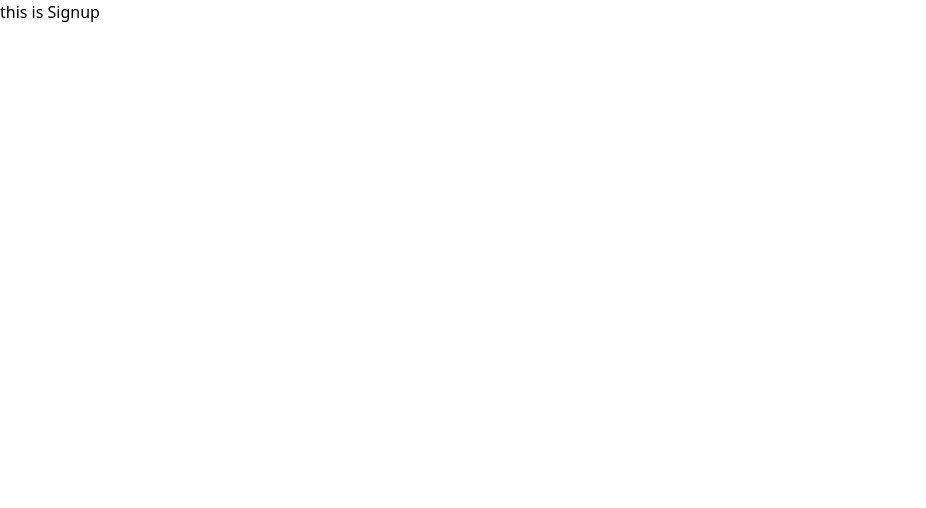
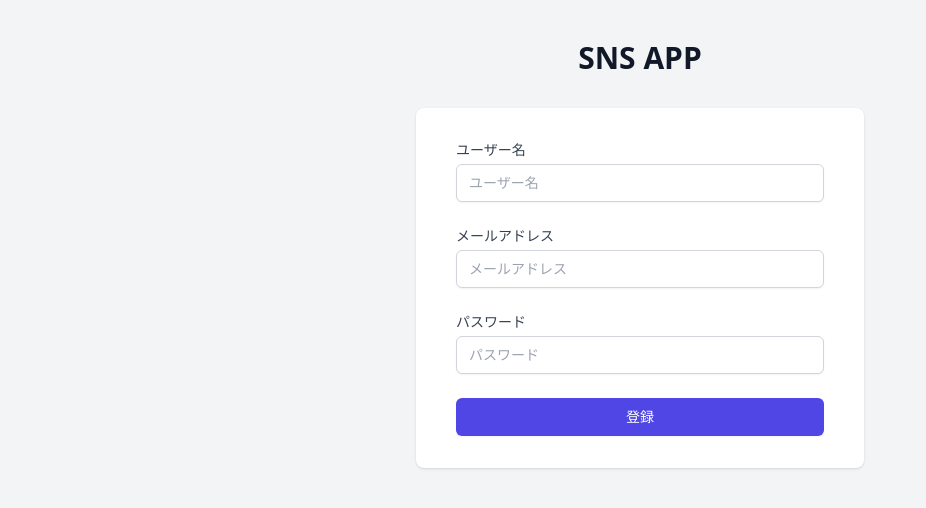
Before and after one commit to thiger7/sns-react-app, a React (Create React App) app: page /signup in a window 1280 px wide. Shown: the top 508 px of the page, without its empty margins (0-926 px from the left). Built offline with nearby package versions, Linux system fonts and the light colour scheme.

Commit message:
auth認証処理のモジュール作成

```diff
--- a/package.json
+++ b/package.json
@@ -3,6 +3,7 @@
   "version": "0.1.0",
   "private": true,
   "dependencies": {
+    "@supabase/supabase-js": "^2.42.5",
     "@testing-library/jest-dom": "^5.17.0",
     "@testing-library/react": "^13.4.0",
     "@testing-library/user-event": "^13.5.0",
--- /dev/null
+++ b/src/lib/supabase.js
@@ -0,0 +1,6 @@
+import { createClient } from "@supabase/supabase-js";
+
+export const supabase = createClient(
+  process.env.REACT_APP_SUPABASE_URL,
+  process.env.REACT_APP_SUPABASE_API_KEY
+);
--- a/src/pages/Signup.js
+++ b/src/pages/Signup.js
@@ -1,4 +1,76 @@
 function Signup() {
-  return <div>this is Signup</div>;
+  return (
+    <div className="min-h-screen bg-gray-100 py-10 px-4 sm:px-6 lg:px-8">
+      <div className="flex flex-col items-center">
+        <h2 className="text-3xl font-extrabold text-gray-900">SNS APP</h2>
+        <div className="mt-8 w-full max-w-md">
+          <div className="bg-white py-8 px-4 shadow sm:rounded-lg sm:px-10">
+            <div className="space-y-6">
+              <div>
+                <label
+                  className="block text-sm font-medium text-gray-700"
+                  htmlFor="username"
+                >
+                  ユーザー名
+                </label>
+                <div className="mt-1">
+                  <input
+                    id="username"
+                    name="username"
+                    placeholder="ユーザー名"
+                    required
+                    type="text"
+                    className="appearance-none block w-full px-3 py-2 border border-gray-300 rounded-md shadow-sm placeholder-gray-400 focus:outline-none focus:ring-indigo-500 focus:border-indigo-500 sm:text-sm"
+                  />
+                </div>
+              </div>
+              <div>
+                <label
+                  className="block text-sm font-medium text-gray-700"
+                  htmlFor="email"
+                >
+                  メールアドレス
+                </label>
+                <div className="mt-1">
+                  <input
+                    id="email"
+                    name="email"
+                    placeholder="メールアドレス"
+                    required
+                    type="email"
+                    className="appearance-none block w-full px-3 py-2 border border-gray-300 rounded-md shadow-sm placeholder-gray-400 focus:outline-none focus:ring-indigo-500 focus:border-indigo-500 sm:text-sm"
+                  />
+                </div>
+              </div>
+              <div>
+                <label
+                  className="block text-sm font-medium text-gray-700"
+                  htmlFor="password"
+                >
+                  パスワード
+                </label>
+                <div className="mt-1">
+                  <input
+                    id="password"
+                    name="password"
+                    placeholder="パスワード"
+                    required
+                    type="password"
+                    className="appearance-none block w-full px-3 py-2 border border-gray-300 rounded-md shadow-sm placeholder-gray-400 focus:outline-none focus:ring-indigo-500 focus:border-indigo-500 sm:text-sm"
+                  />
+                </div>
+              </div>
+              <div>
+                <button className="w-full flex justify-center py-2 px-4 border border-transparent rounded-md shadow-sm text-sm font-medium text-white bg-indigo-600 hover:bg-indigo-700 focus:outline-none focus:ring-2 focus:ring-offset-2 focus:ring-indigo-500 disabled:opacity-50 disabled:cursor-not-allowed">
+                  登録
+                </button>
+              </div>
+            </div>
+          </div>
+        </div>
+      </div>
+    </div>
+  );
 }
+
 export default Signup;
--- /dev/null
+++ b/src/repositories/auth.js
@@ -0,0 +1,13 @@
+import { supabase } from "../lib/supabase";
+
+export const authRepository = {
+  async signup(name, email, password) {
+    const { data, error } = await supabase.auth.signUp({
+      email,
+      password,
+      options: { data: { name } },
+    });
+    if (error != null) throw new Error(error.message);
+    return { ...data.user, userName: data.user.user_metadata.name };
+  },
+};
```
Also changed, not shown: 2 other files (tests, documents, lock files or other folders).
